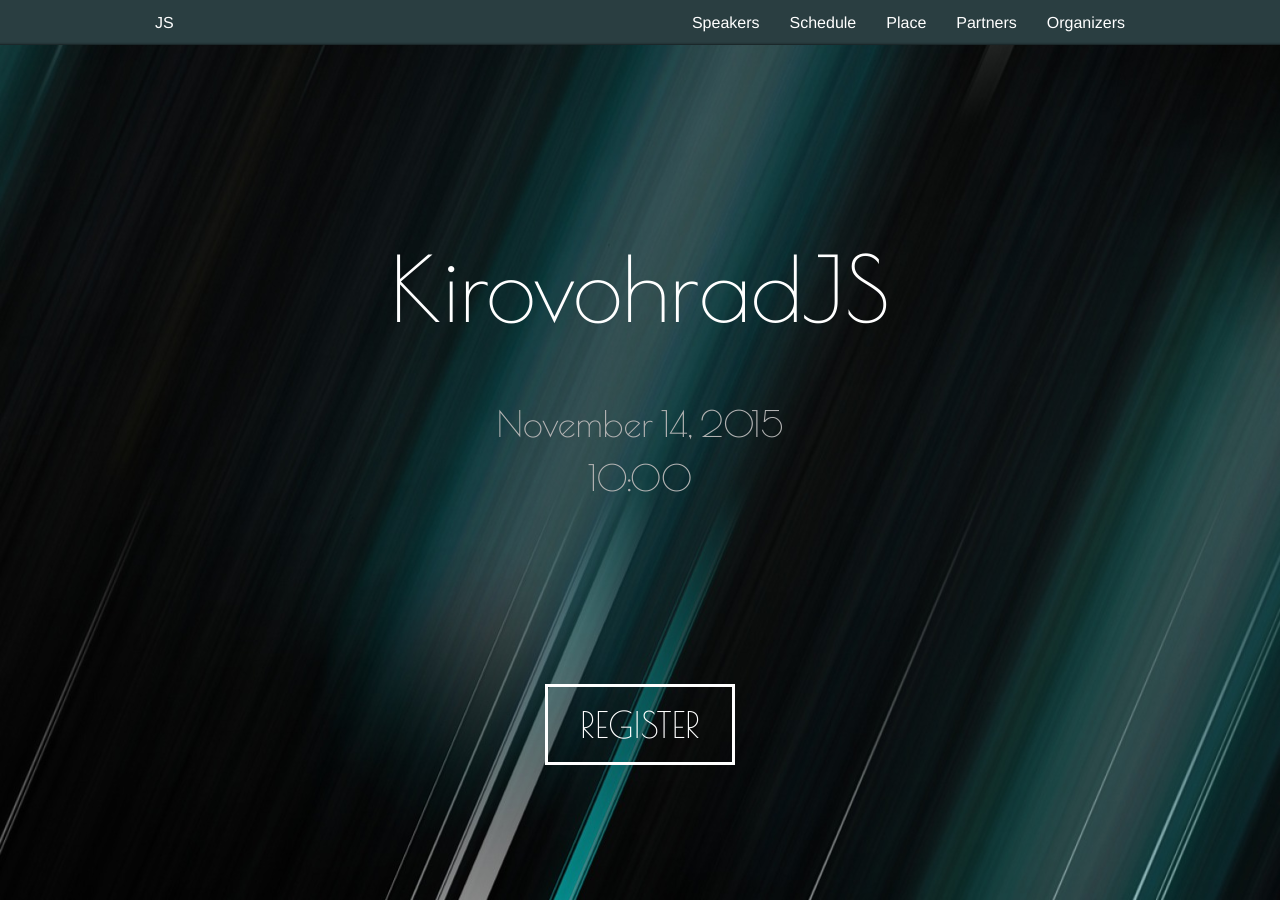
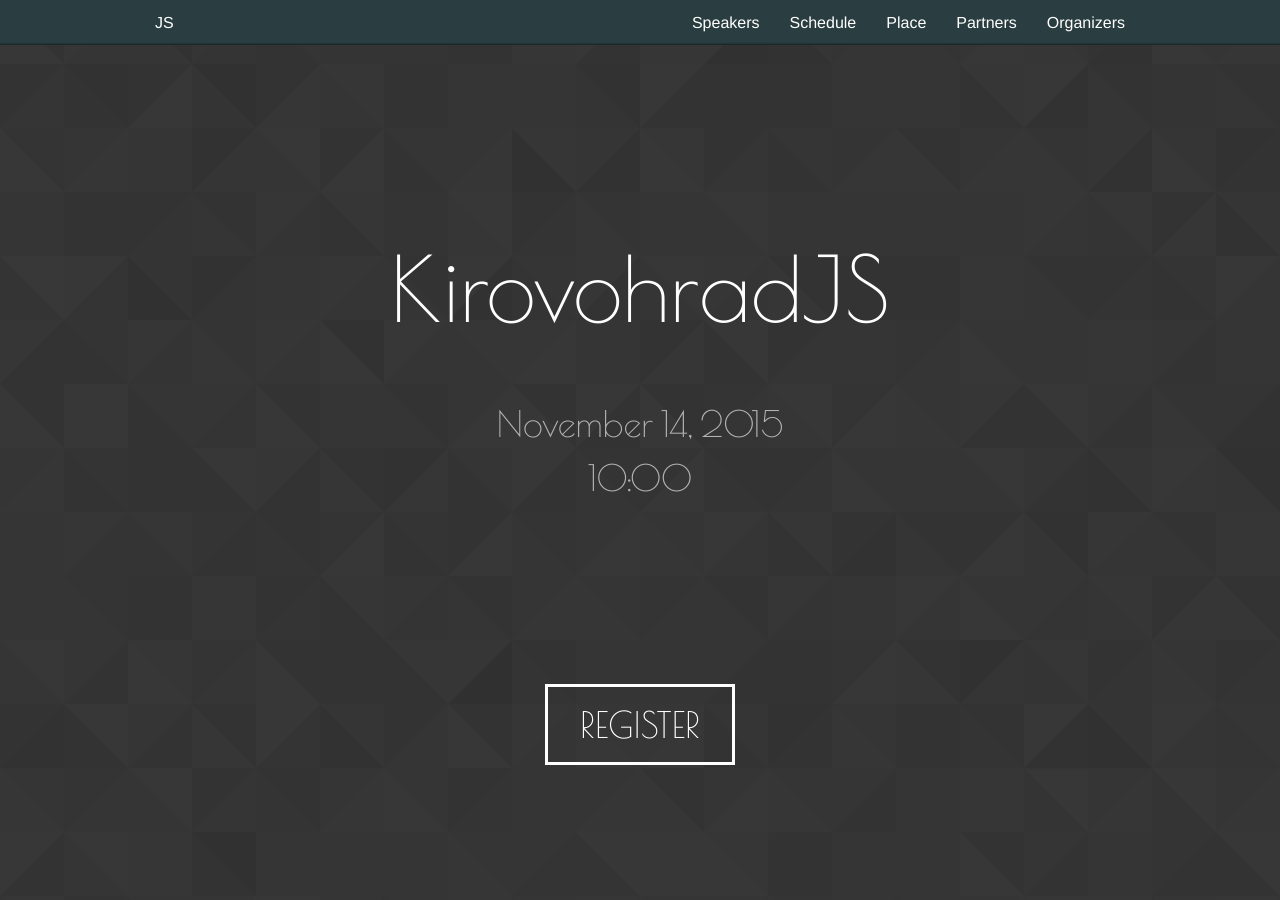
Before and after one commit to ghaiklor/kirovohradjs.com, a Jekyll site: the page built from index.html, in a window 1280 px wide and 900 px high. Built offline with Jekyll 4.4.1, drawn with Linux system fonts in a browser that asks for light colours.

Commit message:
Update background texture

```diff
--- a/assets/css/styles.css
+++ b/assets/css/styles.css
@@ -1,6 +1,6 @@
 /* RESET */
 body {
-  background: transparent url("/assets/img/header-bg.jpg") no-repeat center center fixed;
+  background: transparent url("/assets/img/header-bg.png") no-repeat center center fixed;
   -webkit-background-size: cover;
   -moz-background-size: cover;
   -o-background-size: cover;
```
Also changed, not shown: assets/img/header-bg.jpg (deleted), assets/img/header-bg.png (added).
